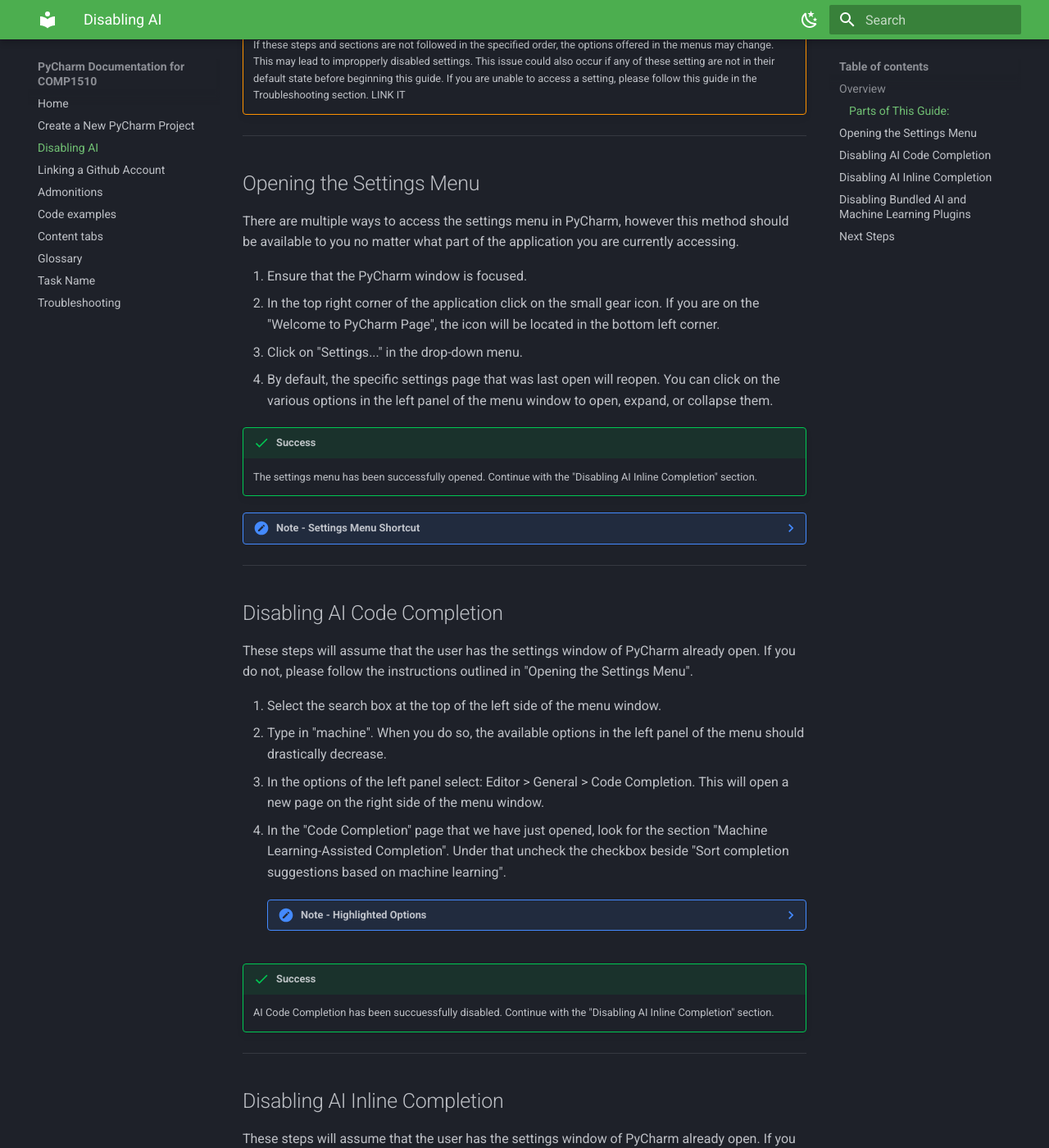
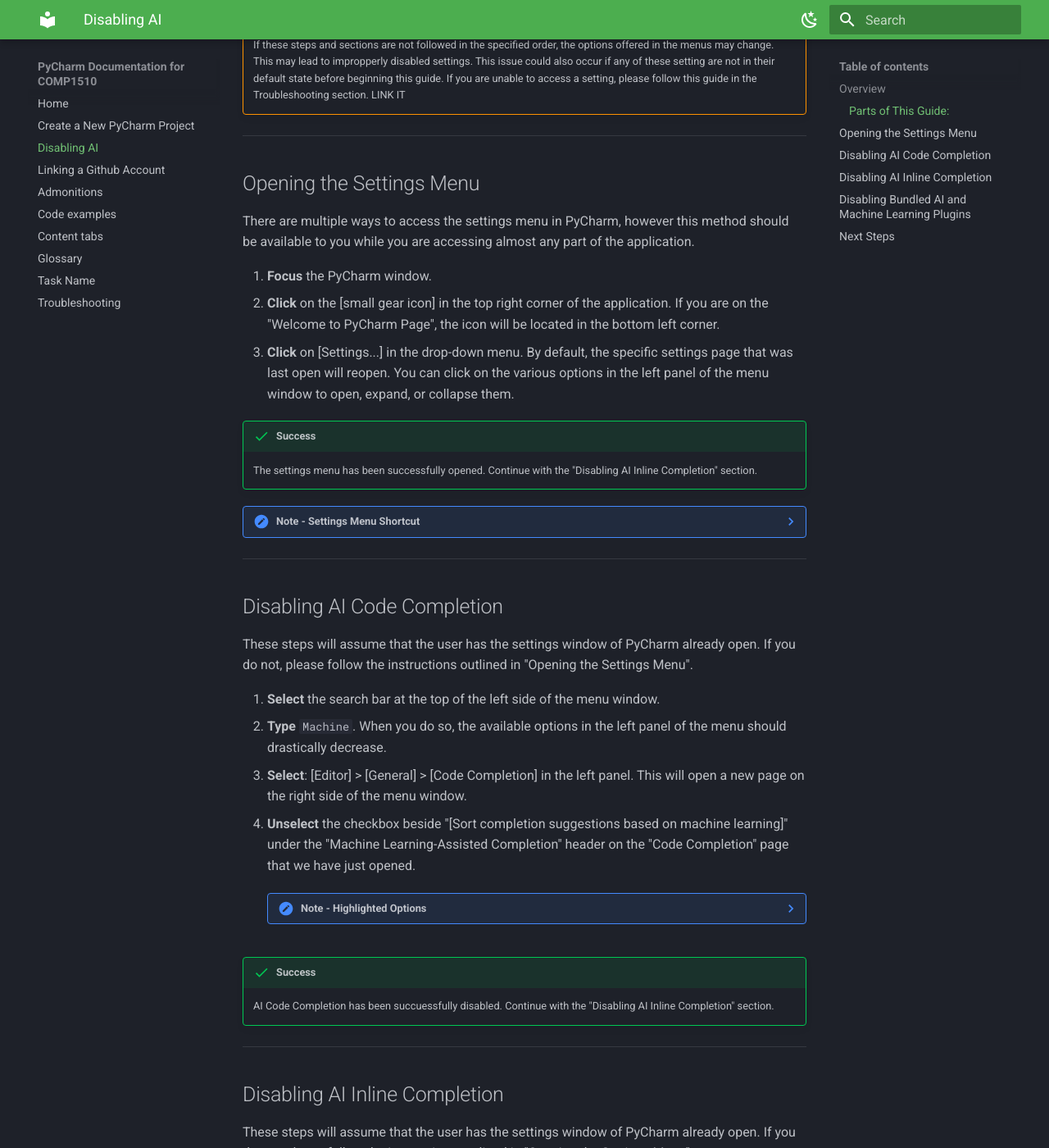
Before and after one commit to farahalterman/mkdocsDemo, an MkDocs documentation site: the page built from docs/Disabling-AI.md, in a window 1280 px wide and 1400 px high, scrolled down 812 px. Shown: the whole window at 82% size. Built offline with MkDocs 1.6.1 and Material for MkDocs 9.7.7, drawn with Linux system fonts in a browser that asks for light colours; some of the changed text lies outside the part shown.

Commit message:
Update instructions styling

```diff
--- a/docs/Disabling-AI.md
+++ b/docs/Disabling-AI.md
@@ -40,14 +40,14 @@ This guide provides step-by-step instructions on what specific setting are neede
 
 ## Opening the Settings Menu
 
-There are multiple ways to access the settings menu in PyCharm, however this method should be available to you no matter
-what part of the application you are currently accessing.
+There are multiple ways to access the settings menu in PyCharm, however this method should be available to you while you
+are accessing almost any part of the application.
 
-1. Ensure that the PyCharm window is focused.
-2. In the top right corner of the application click on the small gear icon. If you are on the "Welcome to PyCharm Page",
-the icon will be located in the bottom left corner.
-3. Click on "Settings..." in the drop-down menu.
-4. By default, the specific settings page that was last open will reopen. You can click on the various options in the
+1. **Focus** the PyCharm window.
+2. **Click** on the [small gear icon] in the top right corner of the application. If you are on the "Welcome to PyCharm
+Page", the icon will be located in the bottom left corner.
+3. **Click** on [Settings...] in the drop-down menu.
+By default, the specific settings page that was last open will reopen. You can click on the various options in the
 left panel of the menu window to open, expand, or collapse them.
 
 !!! success "Success"
@@ -66,12 +66,12 @@ left panel of the menu window to open, expand, or collapse them.
 These steps will assume that the user has the settings window of PyCharm already open. If you do not, please follow the
 instructions outlined in "Opening the Settings Menu".
 
-1. Select the search box at the top of the left side of the menu window.
-2. Type in "machine". When you do so, the available options in the left panel of the menu should drastically decrease.
-3. In the options of the left panel select: Editor > General > Code Completion. This will open a new page on the right
-side of the menu window.
-4. In the "Code Completion" page that we have just opened, look for the section "Machine Learning-Assisted Completion".
-Under that uncheck the checkbox beside "Sort completion suggestions based on machine learning".
+1. **Select** the search bar at the top of the left side of the menu window.
+2. **Type** `Machine`. When you do so, the available options in the left panel of the menu should drastically decrease.
+3. **Select**: [Editor] > [General] > [Code Completion] in the left panel.
+This will open a new page on the right side of the menu window.
+4. **Unselect** the checkbox beside "[Sort completion suggestions based on machine learning]" under the "Machine
+Learning-Assisted Completion" header on the "Code Completion" page that we have just opened.
 
     ??? note "Note - Highlighted Options"
 
@@ -90,12 +90,12 @@ Under that uncheck the checkbox beside "Sort completion suggestions based on mac
 These steps will assume that the user has the settings window of PyCharm already open. If you do not, please follow the
 instructions outlined in "Opening the Settings Menu".
 
-1. Select the search box at the top of the left side of the menu window.
-2. Type in "inline". When you do so, the available options in the left panel of the menu should drastically decrease.
-3. In the options of the left panel select: Editor > General > Inline Completion. This will open a new page on the right
-   side of the menu window.
-4. In the "Inline Completion" page that we have just opened, look for the checkbox beside "Enable local Full Line
-completion suggestions". Uncheck that box, the rest of the options on this page should become grayed out immediately.
+1. **Select** the search bar at the top of the left side of the menu window.
+2. **Type** in `Inline`. When you do so, the available options in the left panel of the menu should drastically decrease.
+3. **Select** [Editor] > [General] > [Inline Completion] in the left panel. This will open a new page on the right
+side of the menu window.
+4. **Unselect** "Enable local Full Line completion suggestions" on the "Inline Completion" page that we have just
+opened. The rest of the options on this page should become grayed out immediately.
 
     ??? note "Note - Highlighted Options"
 
@@ -115,7 +115,7 @@ completion suggestions". Uncheck that box, the rest of the options on this page
 These steps will assume that the user has the settings window of PyCharm already open. If you do not, please follow the
 instructions outlined in "Opening the Settings Menu".
 
-1. In the options of the left panel select: Plugins. This will open a new page on the right side of the menu window.
+1. **Select** [Plugins] from the left panel s. This will open a new page on the right side of the menu window.
 
     ??? note "Note - Difficulty Finding the Plugins Option"
 
@@ -123,27 +123,26 @@ instructions outlined in "Opening the Settings Menu".
         portion of the settings window. The "Plugins" option is located at the highest level and is unable to be
         minimized.
 
-2. In the "Plugins" page that we have just opened, ensure the "Installed" option is selected at the top of the page.
-3. The right panel is split into two different sections. The left side lists all installed plugins and is scrollable,
-the right side provides details on the selected plugin. Scroll down the plugins list looking for the section labeled
-"Local AI/ML Tools"
-4. Uncheck the boxes beside the following plugins:
-    * Full Line Code Completion
-    * Machine Learning Code Completion
-    * Machine Learning in Search Everywhere
+2. **Select** [Installed] at the top of the "Plugins" page that we have just opened.
+3. **Type** `Machine Learning` in the [search bar] above the list of plugins.
+4. **Uncheck** the checkboxes beside the following plugins:
+    * [Machine Learning Code Completion]
+    * [Machine Learning in Search Everywhere]
+    When a plugin has been disabled it will be grayed out and the checkbox will be empty.
 
-    !!! danger "Danger - Bundled Plugins May Differ"
+5. **Type** `Full Line` in the [search bar] above the list of plugins.
+6. **Uncheck** the boxes beside the following plugins:
+    * [Full Line Code Completion]
+      When a plugin has been disabled it will be grayed out and the checkbox will be empty.
 
-        The plugins that come preinstalled in PyCharm may be different than the ones mentioned in this guide in the
-        future. Please ensure you follow your instructor's requirements of which plugins to disable.
+!!! danger "Danger - Bundled Plugins May Differ"
 
-    When a plugin has been disabled it will be grayed out and the checkbox will be empty.
+    The plugins that come preinstalled in PyCharm may be different than the ones mentioned in this guide in the
+    future. Please ensure you follow your instructor's requirements of which plugins to disable.
 
 !!! success "Success"
 
     The bundled AI & ML plugins have been succuessfully disabled. Continue to the Next Steps section below.
-
-
 
 
 ---
```
Also changed, not shown: docs/index.md (+2 -2 lines).
